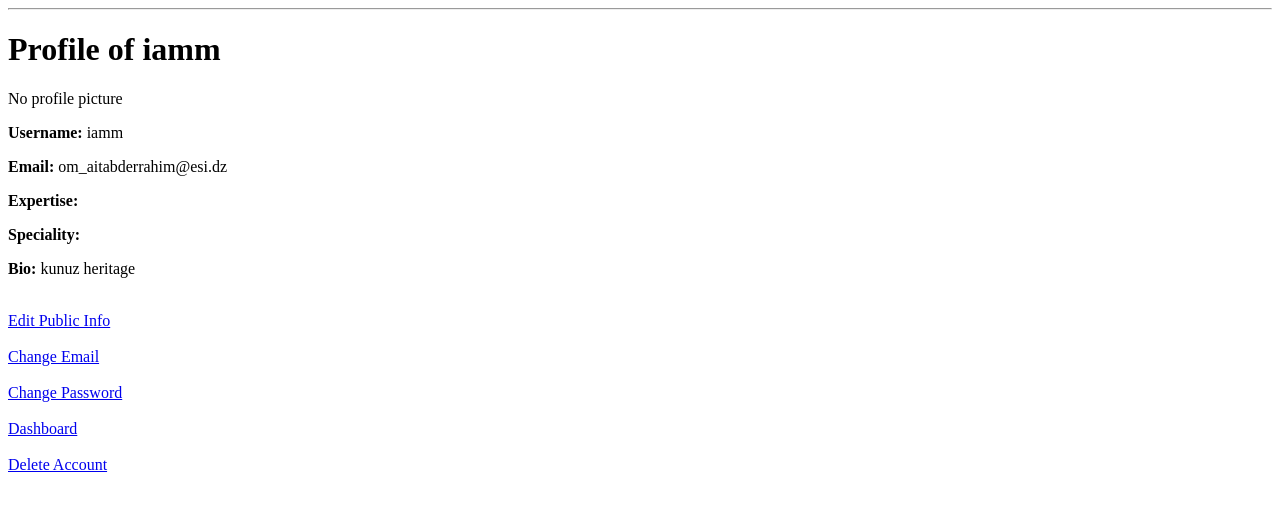
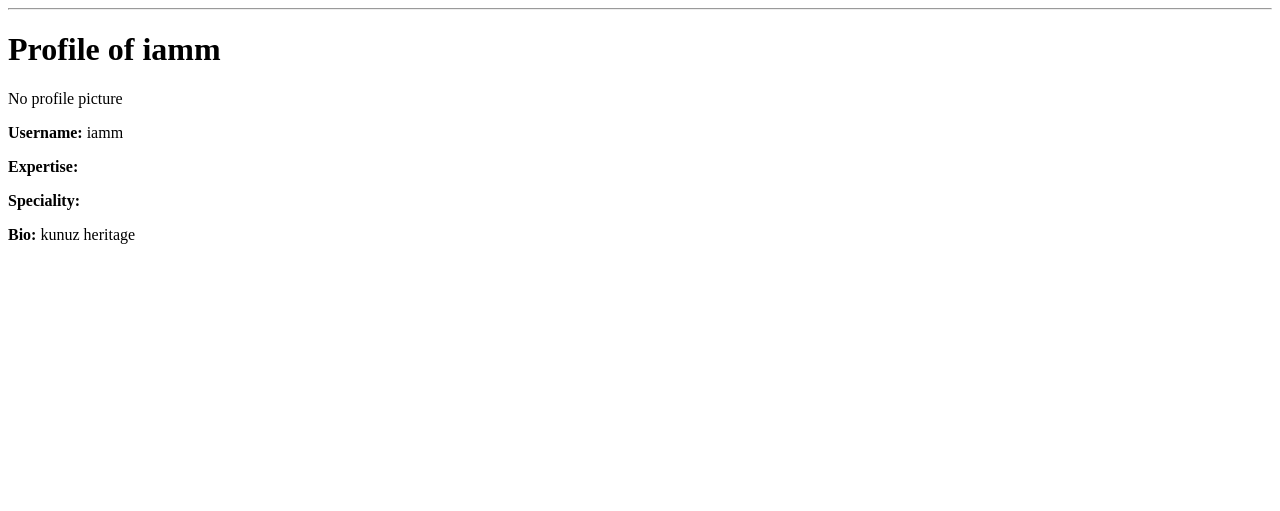
Before and after one commit to Just-mondir/Project-2cp-EQ40, a Django app: a page that uses Backend/kunuz/templates/kunuz/profile.html in a window 1280 px wide. Shown: the part 26-537 px from the top of the page. Run offline with Django 5.2, Linux system fonts and the light colour scheme; a user stored in the database is signed in; data comes from the database, SQL or seed files in the repository.

Commit message:
update user profile

```diff
--- a/Backend/kunuz/templates/kunuz/profile.html
+++ b/Backend/kunuz/templates/kunuz/profile.html
@@ -11,10 +11,13 @@
 {% endif %}
 
 <p><strong>Username:</strong> {{ profile_user.username }}</p>
-<p><strong>Email:</strong> {{ profile_user.email }}</p>
 <p><strong>Expertise:</strong> {{ user_profile_data.expertise }}</p>
 <p><strong>Speciality:</strong> {{ user_profile_data.speciality }}</p>
 <p><strong>Bio:</strong> {{ user_profile_data.bio }}</p>
+
+{% if request.user == profile_user %}
+
+<p><strong>Email:</strong> {{ profile_user.email }}</p>
 
 <br>
 
@@ -32,4 +35,6 @@
 
 <a href="{% url 'delete_user' %}">Delete Account</a>
 
+{% endif %}
+
 {% endblock %}
--- a/Backend/kunuz/views.py
+++ b/Backend/kunuz/views.py
@@ -92,7 +92,7 @@
     form_class = UserPublicDetailsForm
     template_name = "kunuz/edit_public_details.html"
     success_url = reverse_lazy("home")
-    success_message = "Public information updated successfully"
+    success_message = "Profile updated successfully"
 
     def get_object(self):
         return self.request.user.userprofile
```
